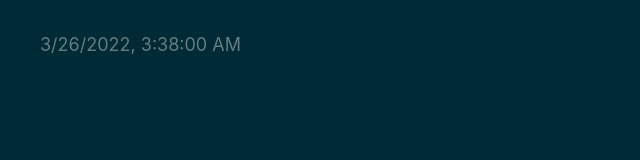
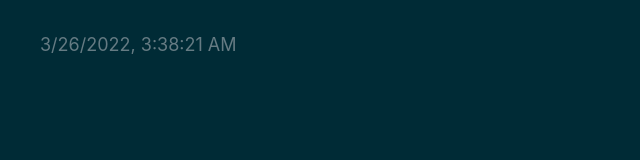
Before and after one commit to web3cave/16-Secureum, a plain HTML site: page index.html in a window 1280 px wide. Shown: the full height of the page, 0-640 px from the left. Drawn offline with Linux system fonts and the light colour scheme.

Commit message:
deploy: 23ba4928bc0c44970921c6729dfa59b868b10b08

```diff
--- a/index.html
+++ b/index.html
@@ -54,8 +54,8 @@
     <!-- %after-body-begin.html% -->
 
     <footer>
-      <a class="footer-link" href="https://github.com/web3cave/16-Secureum/actions/runs/2043342529">
-        <time id="build-timestamp" datetime="2022-03-26T03:38:00.652Z">2022-03-26T03:38:00.652Z</time>
+      <a class="footer-link" href="https://github.com/web3cave/16-Secureum/actions/runs/2043343031">
+        <time id="build-timestamp" datetime="2022-03-26T03:38:21.058Z">2022-03-26T03:38:21.058Z</time>
       </a>
       <a class="footer-link" href="https://github.com/osmoscraft/osmosfeed">osmosfeed 1.14.4</a>
     </footer>
```
Also changed, not shown: 1 other file.
